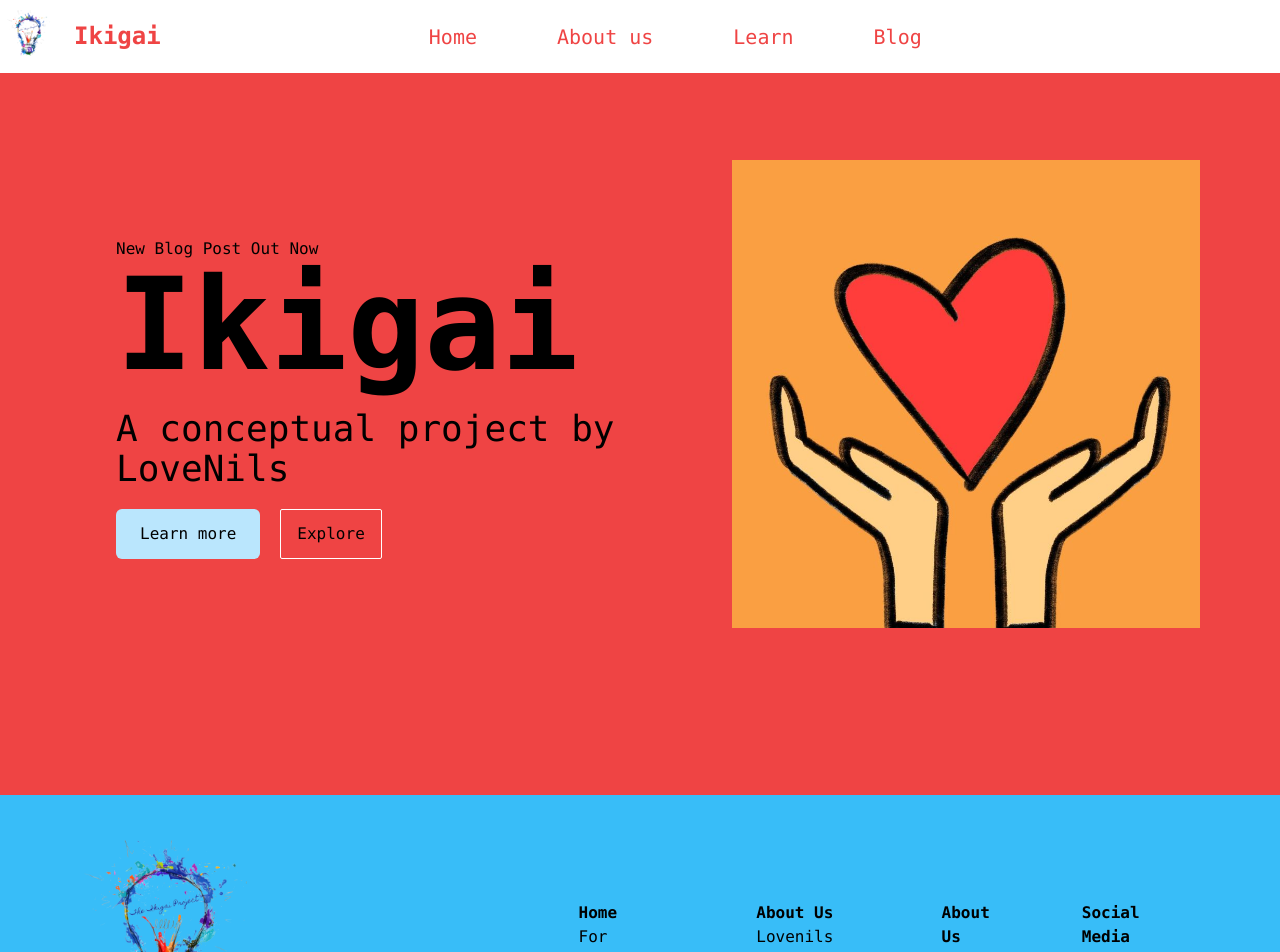
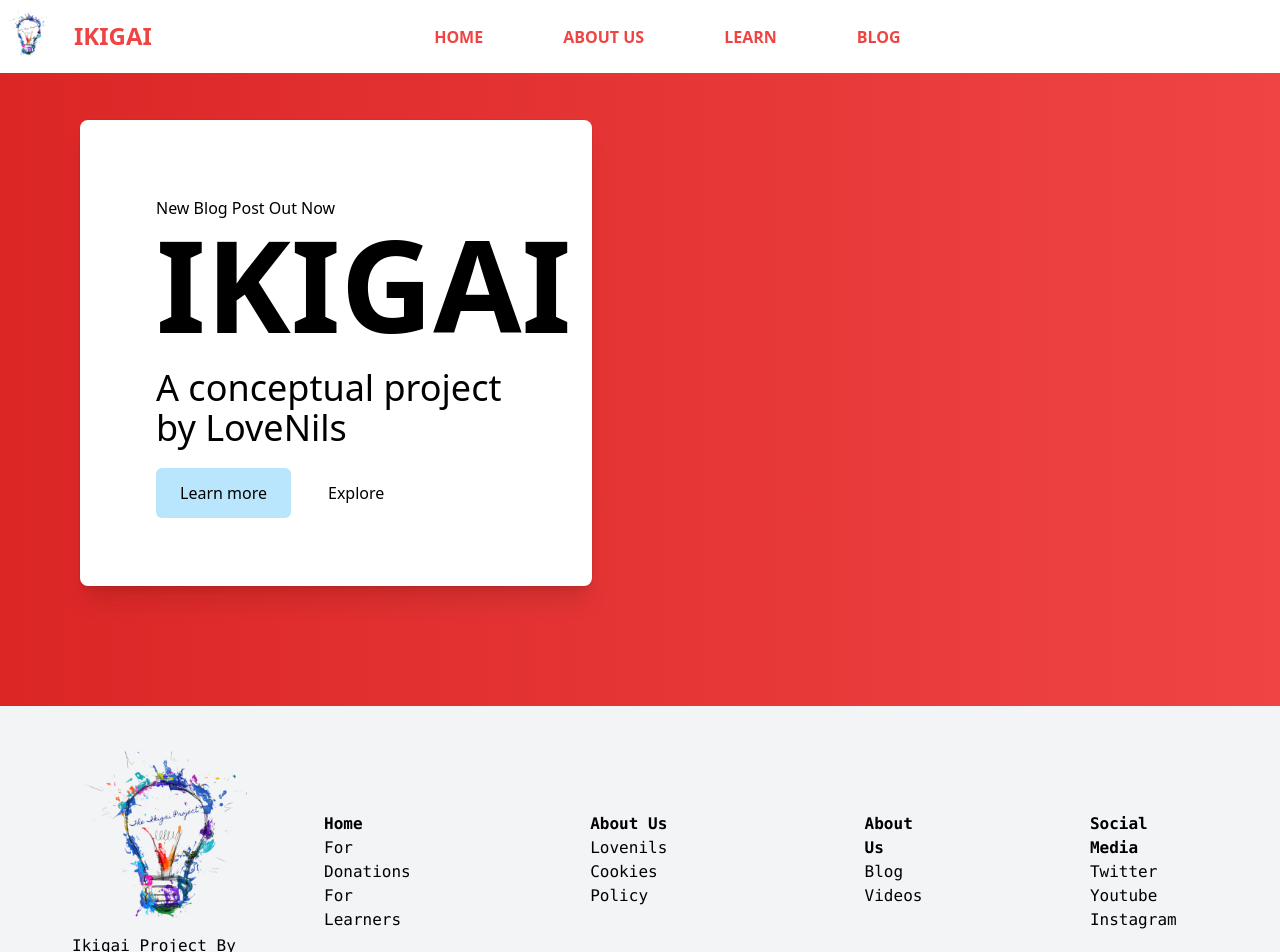
Before and after one commit to OHBOYILOVEHTML/ikigai-website1, a Next.js app: page / in a window 1280 px wide. Shown: the top 952 px of the page. Built offline with nearby package versions, Linux system fonts and the light colour scheme.

Commit message:
Better ui

```diff
--- a/components/Footer.js
+++ b/components/Footer.js
@@ -7,13 +7,13 @@ import logo from '../images/logo.png';
 export default function Footer() {
     return (
       <>
-        <div className="bg-sky-400 px-9 text-black">
-            <div className="flex flex-col p-9 gap-x-64 items-center justify-between lg:flex-row">
+        <div className="bg-gray-100 px-9 text-black">
+            <div className="flex flex-col p-9 items-center justify-between lg:flex-row">
                 <div className="flex flex-col">
                     <div className="w-48"><Image src={logo} alt="Ikigai Logo" /></div>
                     <p>Ikigai Project By Lovenils</p>
                 </div>
-                <div className="px-9 flex flex-row gap-x-20">
+                <div className="px-5 flex flex-row gap-x-40">
                     <div className="flex flex-col pt-5">
                         <h1 className="font-bold"><Link href='/'>Home</Link></h1>
                         <Link href=''>For Donations</Link>
--- a/components/InitialHero.js
+++ b/components/InitialHero.js
@@ -9,19 +9,20 @@ export default function InitialHero() {
 
     return (
         <>
-            <section className="w-screen items-center py-20 text-black">
-                <div className="flex flex-col items-center justify-center p-20 md:flex-row md:text-left">
+            <section className="w-screen flex flex-row items-left py-10 text-black">
+                <div className="font-sans flex flex-col justify-start p-20 md:flex-row md:text-left">
+                        <div class="relative bg-white px-6 pt-10 pb-8 shadow-xl ring-1 ring-gray-900/5 sm:mx-auto sm:max-w-lg sm:rounded-lg sm:px-10">
+                            <div class="divide-y divide-gray-300/50">
                             <div className='p-9'>
                                 <div className=''><h2>New Blog Post Out Now</h2></div>
-                        <h1 className="text-9xl font-bold">Ikigai</h1>
+                                <h1 className="text-9xl font-bold">IKIGAI</h1>
                                 <h2 className="text-4xl pt-5">A conceptual project by LoveNils</h2>
                                 <div className='pt-5 flex flex-col gap-y-3 md:flex-row md:gap-x-5'>
                                     <Link href={loveNilsLink}><button className='rounded-md px-6 bg-sky-200 border-black'>Learn more</button></Link>
                                     <button className='py-3 px-4 rounded-sm border border-white'>Explore</button>
                                 </div>
                             </div>
-                    <div className='w-1/2'>
-                        <Image src={exampleCharity1} />
+                        </div>
                     </div>
                 </div>
             </section>
--- a/components/NavBar.js
+++ b/components/NavBar.js
@@ -17,17 +17,17 @@ export default function NavBar() {
               <Image src={logo} width="50" height="50" alt="Our logo"/>
             </div>
               <div className="py-3 flex flex-row text-red-500">
-                <a className="font-bold px-4 text-2xl" href="/">Ikigai</a>
+                <a className="font-sans font-bold px-4 text-2xl" href="/">IKIGAI</a>
               </div>
             </div>
             <div></div>
             <div></div>
             <div></div>
-            <div className="text-red-500 flex flex-row py-3 items justify-left">
-              <a className="hover:font-bold px-10 text-xl" href="/">Home</a>
-              <a className="hover:font-bold px-10 text-xl" href="google.com">About us</a>
-              <a className="hover:font-bold px-10 text-xl" href="google.com">Learn</a>
-              <a className="hover:font-bold px-10 text-xl" href="google.com">Blog</a>
+            <div className="font-sans font-bold text-red-500 flex flex-row py-3 items justify-left">
+              <a className="hover:drop-shadow px-10 text-l" href="/">HOME</a>
+              <a className="hover:drop-shadow px-10 text-l" href="google.com">ABOUT US</a>
+              <a className="hover:drop-shadow px-10 text-l" href="google.com">LEARN</a>
+              <a className="hover:drop-shadow px-10 text-l" href="google.com">BLOG</a>
             </div>
             <div></div>
             <div></div>
--- a/pages/index.js
+++ b/pages/index.js
@@ -13,7 +13,7 @@ export default function Home() {
         <link rel="icon" href="/favicon.ico" />
       </Head>
 
-      <main className='content-center bg-red-500 font-mono overflow-x-hidden'>
+      <main className='content-center bg-gradient-to-r from-red-600 to-red-500 font-mono overflow-x-hidden'>
         <div><NavBar /></div>
         <div>
           <InitialHero />
```
Lines whose indentation alone changed are shown as unchanged.
